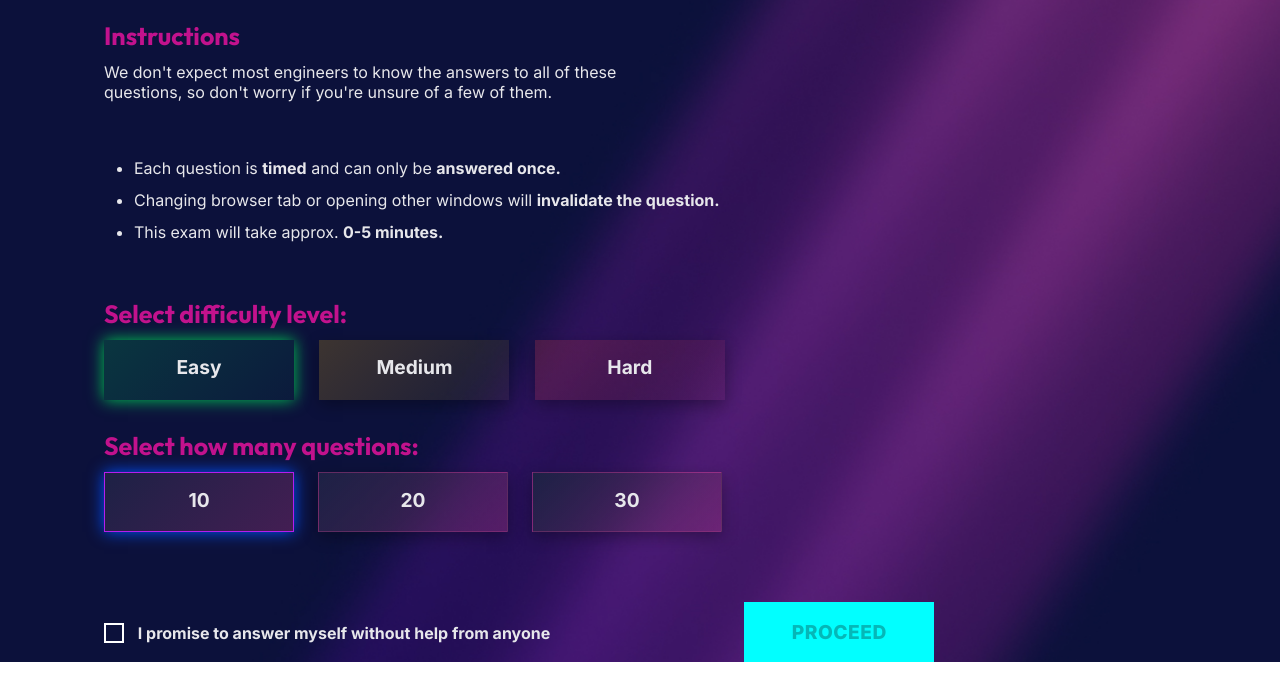
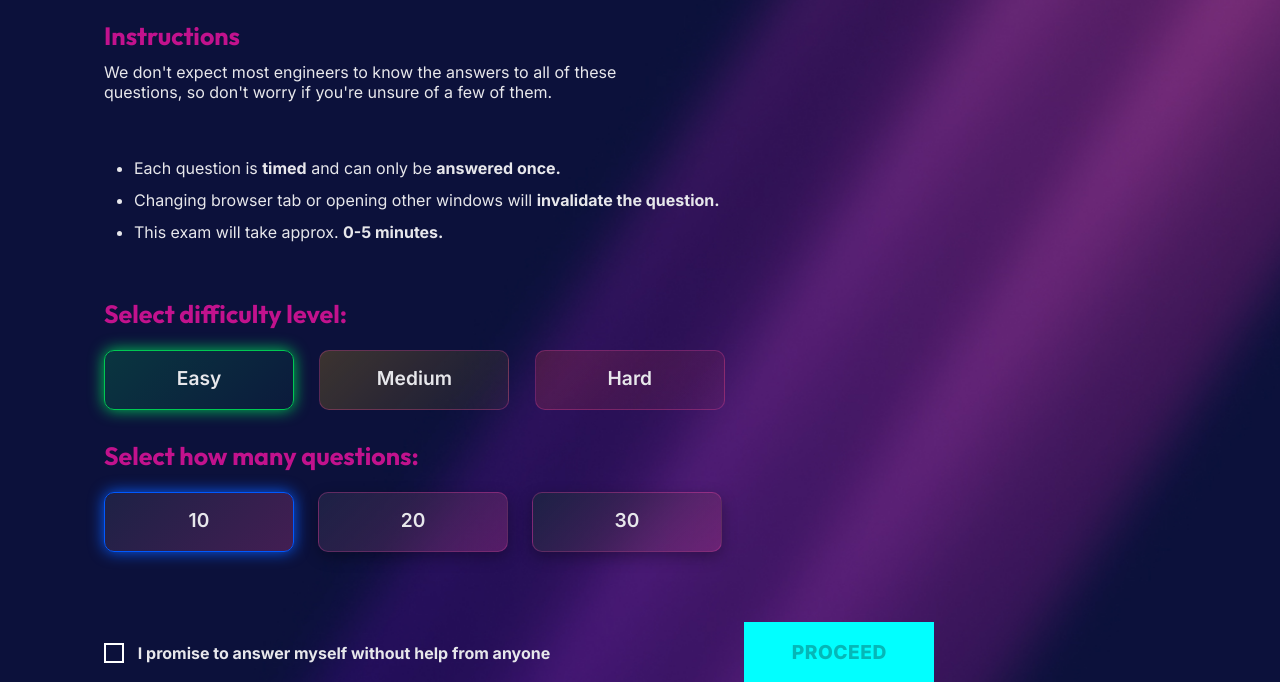
Before and after one commit to Lily-96/BW, a plain HTML site: page welcome-page-index.html in a window 1280 px wide. Shown: the part 287-969 px from the top of the page. Drawn offline with Linux system fonts and the light colour scheme.

Commit message:
cleaned all welcome-page-style.css

```diff
--- a/assets/css/welcome-page-style.css
+++ b/assets/css/welcome-page-style.css
@@ -6,6 +6,7 @@
   box-sizing: border-box;
 }
 
+/* Reset */
 h1,
 h2,
 h3,
@@ -29,6 +30,7 @@ main {
   margin-right: 6.5em;
 }
 
+/* Logo */
 img {
   width: 150px;
 }
@@ -38,16 +40,17 @@ img {
   padding-bottom: 50px;
 }
 
+/* Titles */
+.titles {
+  padding-bottom: 50px;
+}
+
 .titles h1,
-h2 {
+.titles h2 {
   font-family: "Outfit", sans-serif;
   font-size: 60px;
   margin-bottom: 0;
   line-height: 3.7rem;
-}
-
-.titles {
-  padding-bottom: 50px;
 }
 
 h1 {
@@ -61,6 +64,7 @@ h3 {
   margin-bottom: 10px;
 }
 
+/* Instructions */
 .instructions {
   font-family: "Inter", sans-serif;
   font-size: 16px;
@@ -71,15 +75,124 @@ h3 {
   font-weight: 700;
 }
 
-.footer {
-  margin-top: 70px;
-}
-
 ul {
   line-height: 2rem;
   margin-top: 50px;
   margin-bottom: 50px;
   padding-left: 30px;
+}
+
+/* Difficulties container */
+.difficulties-container {
+  margin-bottom: 30px;
+  font-family: "Inter", sans-serif;
+  font-size: 1.2rem;
+  font-weight: 300;
+}
+
+.difficulties-container h3,
+.question-length h3 {
+  margin-bottom: 20px;
+}
+
+/* Buttons style */
+.easy-btn,
+.medium-btn,
+.hard-btn,
+.length-btn10,
+.length-btn20,
+.length-btn30 {
+  display: inline-block;
+  height: 60px;
+  width: 190px;
+  margin-right: 20px;
+  font-weight: 600;
+  font-size: 1.2rem;
+  color: #e7e7eb;
+  border-radius: 10px;
+  transition: all 0.2s ease-in-out;
+  cursor: pointer;
+  text-align: center;
+  line-height: 55px;
+  font-family: "Inter", sans-serif;
+}
+
+/* Hover buttons */
+.easy-btn:hover,
+.medium-btn:hover,
+.hard-btn:hover,
+.length-btn10:hover,
+.length-btn20:hover,
+.length-btn30:hover {
+  transform: translateY(-3px);
+  box-shadow: 0 0 15px rgba(231, 69, 155, 0.7);
+}
+
+/* Difficulties buttons */
+.easy-btn,
+.medium-btn,
+.hard-btn {
+  border: 1px solid rgba(231, 69, 155, 0.3);
+}
+
+.easy-btn {
+  background: linear-gradient(135deg, rgba(0, 200, 83, 0.2), rgba(0, 200, 83, 0.05));
+}
+
+.medium-btn {
+  background: linear-gradient(135deg, rgba(255, 193, 7, 0.2), rgba(255, 193, 7, 0.05));
+}
+
+.hard-btn {
+  background: linear-gradient(135deg, rgba(244, 67, 54, 0.2), rgba(244, 67, 54, 0.05));
+}
+
+/* Difficulties buttons selected */
+.easy-btn.selected {
+  border-color: #00c853;
+  box-shadow: 0 0 15px rgba(0, 200, 83, 1);
+}
+
+.medium-btn.selected {
+  border-color: #ffc107;
+  box-shadow: 0 0 15px rgba(255, 193, 7, 1);
+}
+
+.hard-btn.selected {
+  border-color: #f44336;
+  box-shadow: 0 0 15px rgba(244, 67, 54, 1);
+}
+
+/* Questions length buttons */
+.length-btn10,
+.length-btn20,
+.length-btn30 {
+  box-shadow: 0 5px 15px rgba(0, 0, 0, 0.3);
+  background: linear-gradient(135deg, #1d2145 0%, rgba(231, 69, 155, 0.25) 100%);
+  border: 1px solid rgba(231, 69, 155, 0.3);
+}
+
+.length-btn10:hover,
+.length-btn20:hover,
+.length-btn30:hover {
+  background: linear-gradient(135deg, #1d2145 0%, rgba(231, 69, 155, 0.4) 100%);
+}
+
+.length-btn10.selected2,
+.length-btn20.selected2,
+.length-btn30.selected2 {
+  border-color: #0059ff;
+  box-shadow: 0 0 15px rgb(8, 92, 247);
+}
+
+/* Hidden radio button */
+input[type="radio"] {
+  display: none;
+}
+
+/* Footer */
+.footer {
+  margin-top: 70px;
 }
 
 .checkbox-container,
@@ -91,6 +204,7 @@ ul {
   text-align: right;
 }
 
+/* Proceed button */
 .proceed-btn {
   margin-left: 190px;
   height: 60px;
@@ -108,136 +222,14 @@ ul {
   box-shadow: 0px 0px 12px 2px #01bdffbd;
 }
 
-.difficulties-container {
-  margin-bottom: 30px;
-  font-family: "Inter", sans-serif;
-  font-size: 1.2rem;
-  font-weight: 300;
-}
-
-.easy-btn,
-.medium-btn,
-.hard-btn {
-  display: inline-block;
-  height: 60px;
-  width: 190px;
-  margin-right: 20px;
-  font-weight: 600;
-  font-size: 1.2rem;
-  color: #e7e7eb;
-  box-shadow: 0 5px 15px rgba(0, 0, 0, 0.3);
-}
-
-.easy-btn {
-  background: linear-gradient(135deg, rgba(0, 200, 83, 0.2), rgba(0, 200, 83, 0.05));
-  transition: all 0.2s ease-in-out;
-}
-
-.medium-btn {
-  background: linear-gradient(135deg, rgba(255, 193, 7, 0.2), rgba(255, 193, 7, 0.05));
-  transition: all 0.2s ease-in-out;
-}
-
-.hard-btn {
-  background: linear-gradient(135deg, rgba(244, 67, 54, 0.2), rgba(244, 67, 54, 0.05));
-  transition: all 0.2s ease-in-out;
-}
-
-.easy-btn:hover {
-  transform: translateY(-3px);
-  box-shadow: 0 0 15px rgba(231, 69, 155, 0.7);
-}
-.medium-btn:hover {
-  transform: translateY(-3px);
-  box-shadow: 0 0 15px rgba(231, 69, 155, 0.7);
-}
-.hard-btn:hover {
-  transform: translateY(-3px);
-  box-shadow: 0 0 15px rgba(231, 69, 155, 0.7);
-}
-
-.easy-btn.selected {
-  border-color: #00c853;
-  box-shadow: 0 0 15px rgba(0, 200, 83, 1);
-}
-
-.medium-btn.selected {
-  border-color: #ffc107;
-  box-shadow: 0 0 15px rgba(255, 193, 7, 1);
-}
-
-.hard-btn.selected {
-  border-color: #f44336;
-  box-shadow: 0 0 15px rgba(244, 67, 54, 1);
-}
-
-label.easy-btn,
-label.medium-btn,
-label.hard-btn {
-  display: inline-block;
-  font-size: 1.2rem;
-  font-weight: bold;
-  font-family: "Inter", sans-serif;
-  cursor: pointer;
-  text-align: center;
-  line-height: 55px;
-}
-
-input[type="radio"] {
-  display: none;
-}
-
-input {
+.proceed-btn.enabled {
   cursor: pointer;
 }
 
+/* Checkbox */
 #checkbox-label {
   font-weight: 700;
   font-family: "Inter", sans-serif;
-}
-
-.length-btn10,
-.length-btn20,
-.length-btn30 {
-  display: inline-block;
-  height: 60px;
-  width: 190px;
-  margin-right: 20px;
-  font-weight: 600;
-  font-size: 1.2rem;
-  color: #e7e7eb;
-  box-shadow: 0 5px 15px rgba(0, 0, 0, 0.3);
-  background: linear-gradient(135deg, #1d2145 0%, rgba(231, 69, 155, 0.25) 100%);
-  border: 1px solid rgba(231, 69, 155, 0.3);
-  cursor: pointer;
-  transition: all 0.2s ease-in-out;
-}
-
-.length-btn10:hover,
-.length-btn20:hover,
-.length-btn30:hover {
-  transform: translateY(-3px);
-  background: linear-gradient(135deg, #1d2145 0%, rgba(231, 69, 155, 0.4) 100%);
-  box-shadow: 0 0 15px rgba(231, 69, 155, 0.7);
-}
-
-label.length-btn10,
-label.length-btn20,
-label.length-btn30 {
-  display: inline-block;
-  font-size: 1.2rem;
-  font-weight: bold;
-  font-family: "Inter", sans-serif;
-  cursor: pointer;
-  text-align: center;
-  line-height: 55px;
-}
-
-.length-btn10.selected2,
-.length-btn20.selected2,
-.length-btn30.selected2 {
-  border-color: #b61ded;
-  box-shadow: 0 0 15px #0051ff;
 }
 
 input[type="checkbox"] {
@@ -251,6 +243,7 @@ input[type="checkbox"] {
   margin-right: 10px;
   vertical-align: bottom;
   position: relative;
+  cursor: pointer;
 }
 
 input[type="checkbox"]:checked::after {
@@ -264,18 +257,3 @@ input[type="checkbox"]:checked::after {
   left: 50%;
   transform: translate(-50%, -50%);
 }
-
-.unchecked {
-  background-color: #68caca;
-  cursor: not-allowed;
-}
-
-.enabled {
-  margin-left: 190px;
-  height: 60px;
-  width: 190px;
-  font-weight: bold;
-  font-size: 1.2rem;
-  background-color: #01ffff;
-  border: 1px solid #01ffff;
-}
```
Also changed, not shown: assets/js/script-quiz.js (+3 -5 lines).
